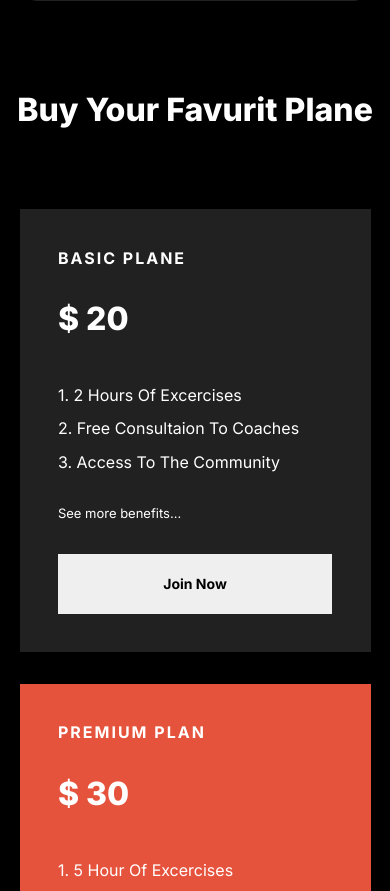
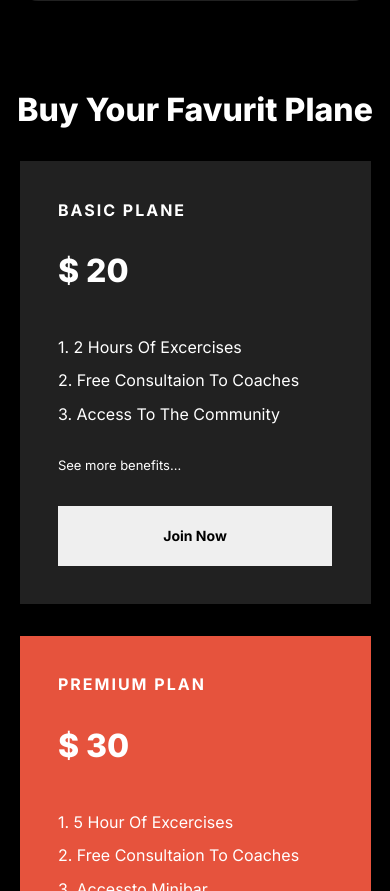
Before and after one commit to hisuvo/Assignment-two, a plain HTML site: page index.html in a window 390 px wide. Shown: the part 7781-8672 px from the top of the page. Drawn offline with Linux system fonts and the light colour scheme.

Commit message:
all design completed

```diff
--- a/style/style.css
+++ b/style/style.css
@@ -571,7 +571,7 @@ nav {
   font-size: var(--fs-800);
   font-weight: var(--fw-800);
   line-height: 1.2;
-  padding-bottom: 5rem;
+  padding-bottom: 3rem;
   text-align: center;
 }
 
@@ -927,7 +927,11 @@ footer{
 
   .show{
     transform: scale(1);
-    }
+  }
+
+  .price .Price_section-title{
+    padding-bottom: 2rem;
+  }
 
   /* footer related style */
   .footer_content, .footer_content--nav{
```
